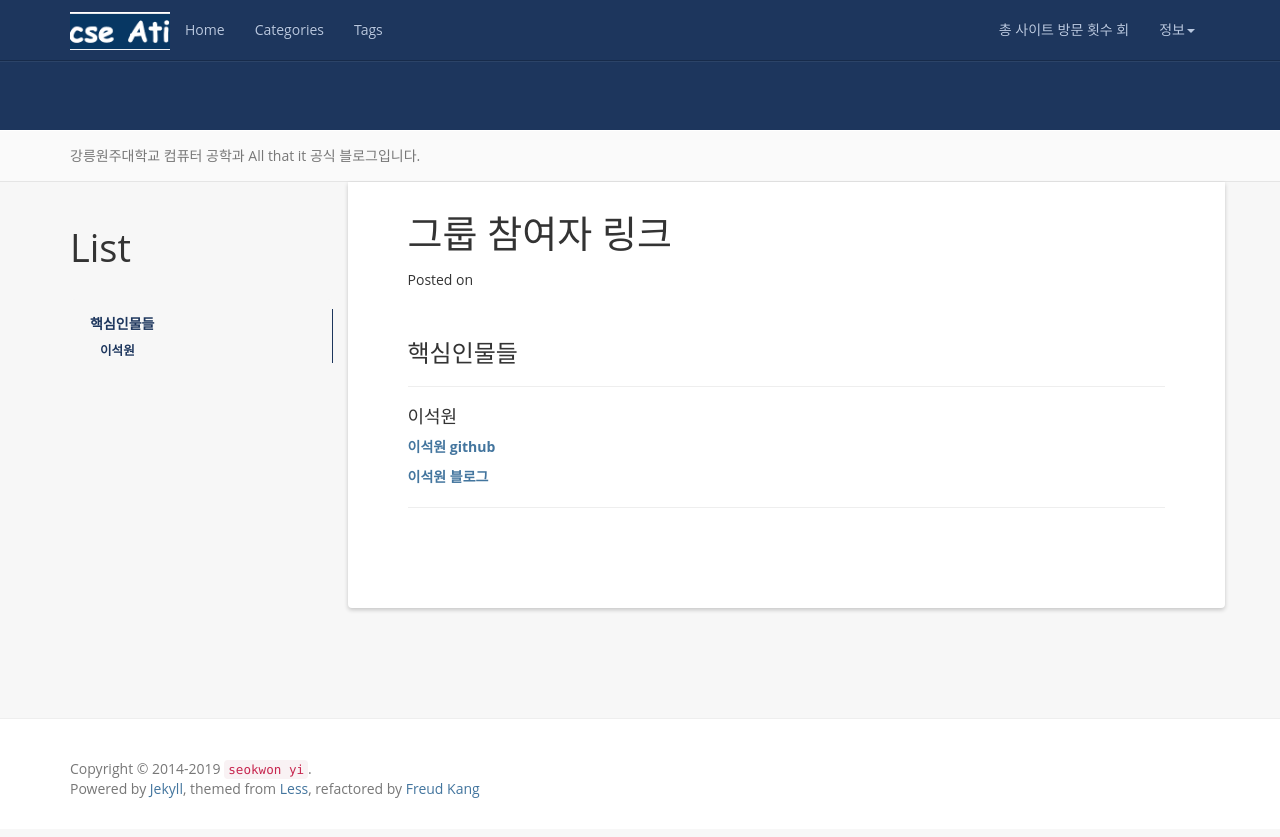
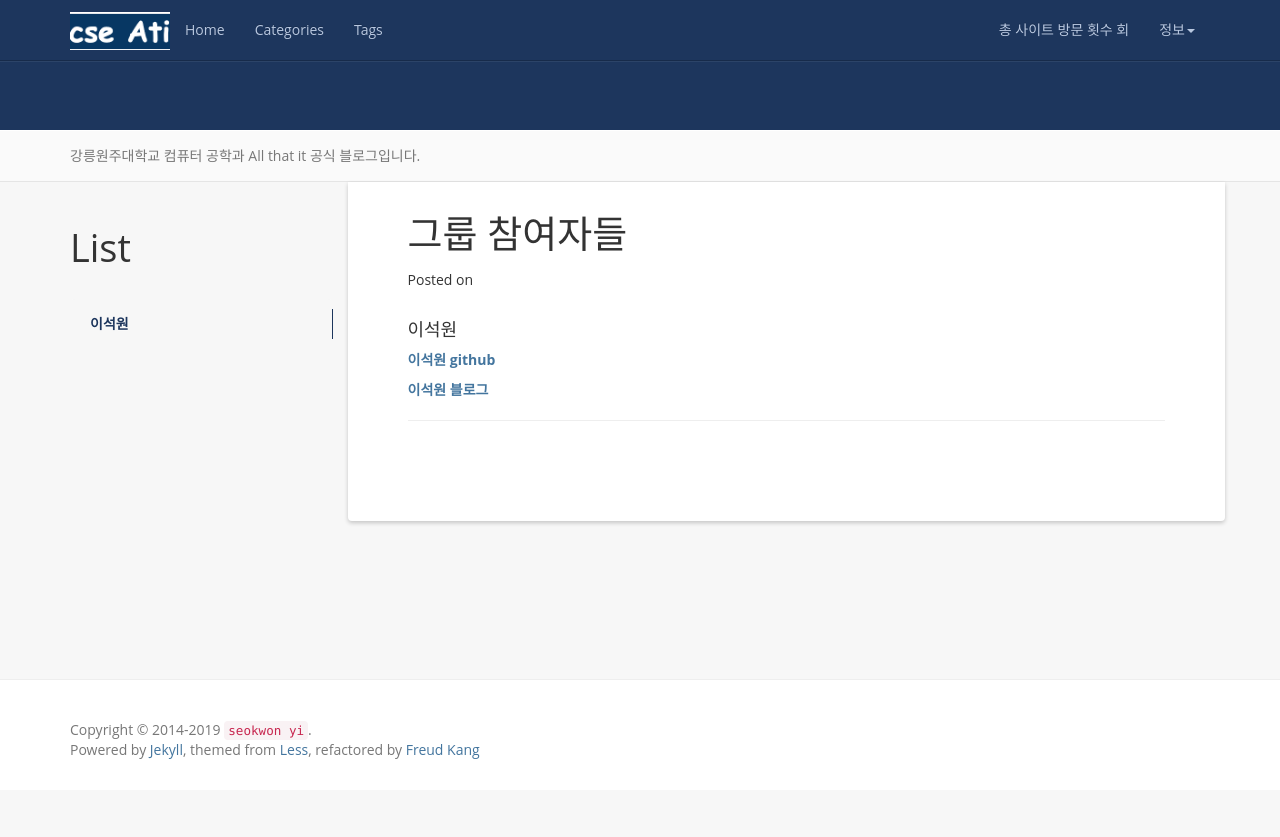
Before and after one commit to gwnucse/gwnucse.github.io, a Jekyll site: the page built from reference.md, in a window 1280 px wide. Shown: the top 837 px of the page. Built offline with Jekyll 4.4.1, drawn with Linux system fonts in a browser that asks for light colours; nearby versions of some CDN libraries; comment, search, counter and statistics services are not loaded.

Commit message:
edit reference

```diff
--- a/reference.md
+++ b/reference.md
@@ -1,6 +1,6 @@
 ---
 layout: post
-title: 그룹 참여자 링크
+title: 그룹 참여자들
 permalink: /reference/
 ---
 
@@ -8,9 +8,6 @@ permalink: /reference/
 {:toc}
 
 
-### 핵심인물들
-
----
 
 #### 이석원
 
```
